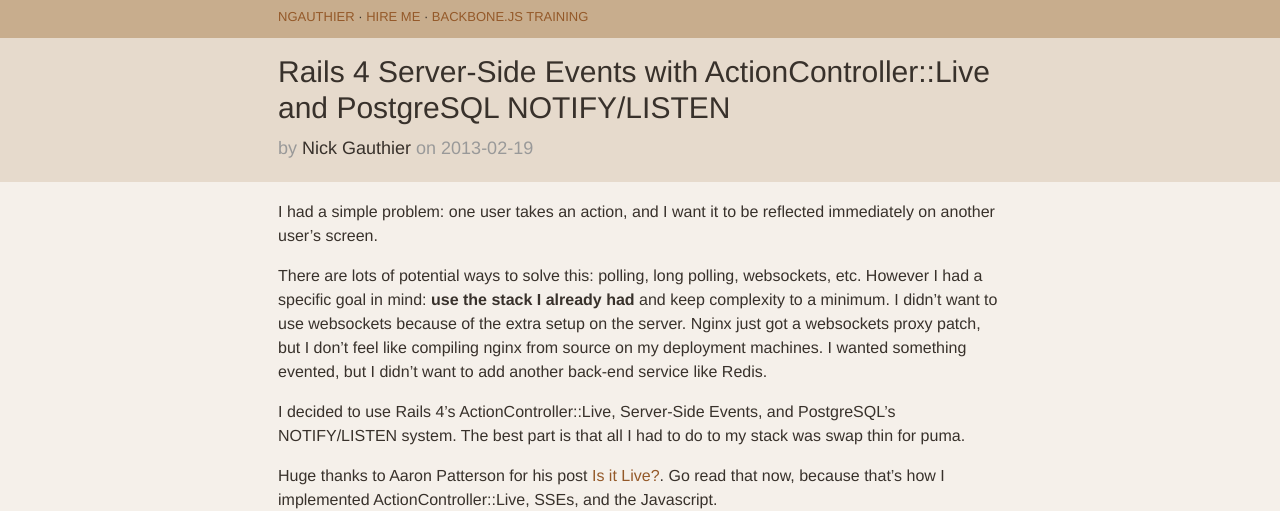
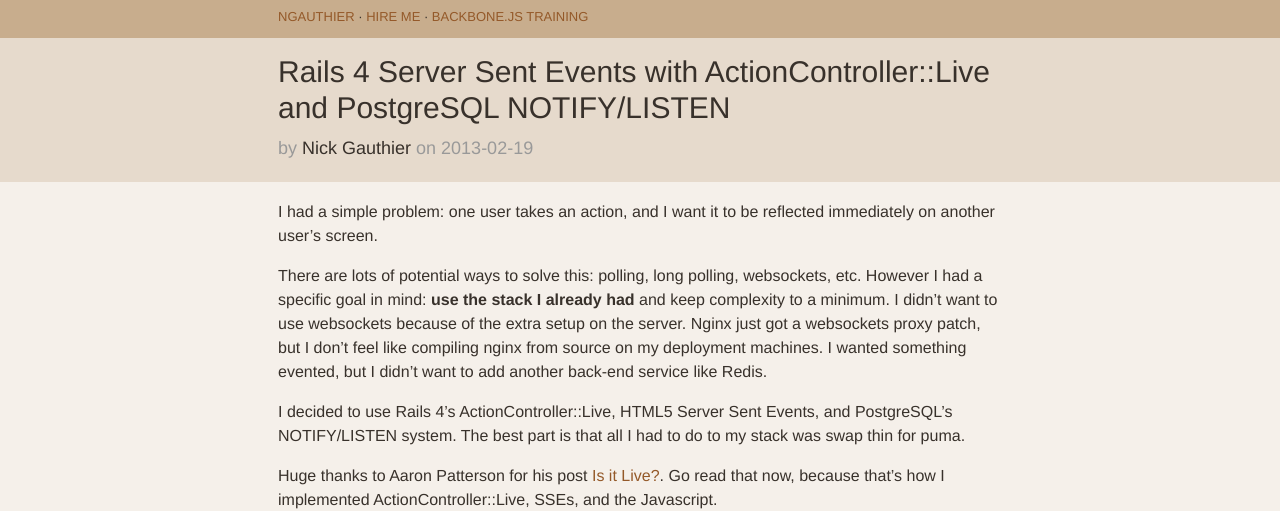
Before and after one commit to ngauthier/ngauthier.github.com, a Jekyll site: the page built from _posts/2013-02-19-rails-4-sse-notify-listen.md, in a window 1280 px wide. Shown: the top 511 px of the page. Built offline with Jekyll 4.4.1, drawn with Linux system fonts in a browser that asks for light colours; Markdown is read by kramdown in place of the engine named in the settings; comment, search, counter and statistics services are not loaded.

Commit message:
Update _posts/2013-02-19-rails-4-sse-notify-listen.md
server *sent* events

```diff
--- a/_posts/2013-02-19-rails-4-sse-notify-listen.md
+++ b/_posts/2013-02-19-rails-4-sse-notify-listen.md
@@ -1,6 +1,6 @@
 ---
 layout: post
-title: Rails 4 Server-Side Events with ActionController::Live and PostgreSQL NOTIFY/LISTEN
+title: Rails 4 Server Sent Events with ActionController::Live and PostgreSQL NOTIFY/LISTEN
 date: 2013-02-19
 ---
 
@@ -8,7 +8,7 @@
 
 There are lots of potential ways to solve this: polling, long polling, websockets, etc. However I had a specific goal in mind: **use the stack I already had** and keep complexity to a minimum. I didn't want to use websockets because of the extra setup on the server. Nginx just got a websockets proxy patch, but I don't feel like compiling nginx from source on my deployment machines. I wanted something evented, but I didn't want to add another back-end service like Redis.
 
-I decided to use Rails 4's ActionController::Live, Server-Side Events, and PostgreSQL's NOTIFY/LISTEN system. The best part is that all I had to do to my stack was swap thin for puma.
+I decided to use Rails 4's ActionController::Live, HTML5 Server Sent Events, and PostgreSQL's NOTIFY/LISTEN system. The best part is that all I had to do to my stack was swap thin for puma.
 
 Huge thanks to Aaron Patterson for his post [Is it Live?](http://tenderlovemaking.com/2012/07/30/is-it-live.html). Go read that now, because that's how I implemented ActionController::Live, SSEs, and the Javascript.
 
```
